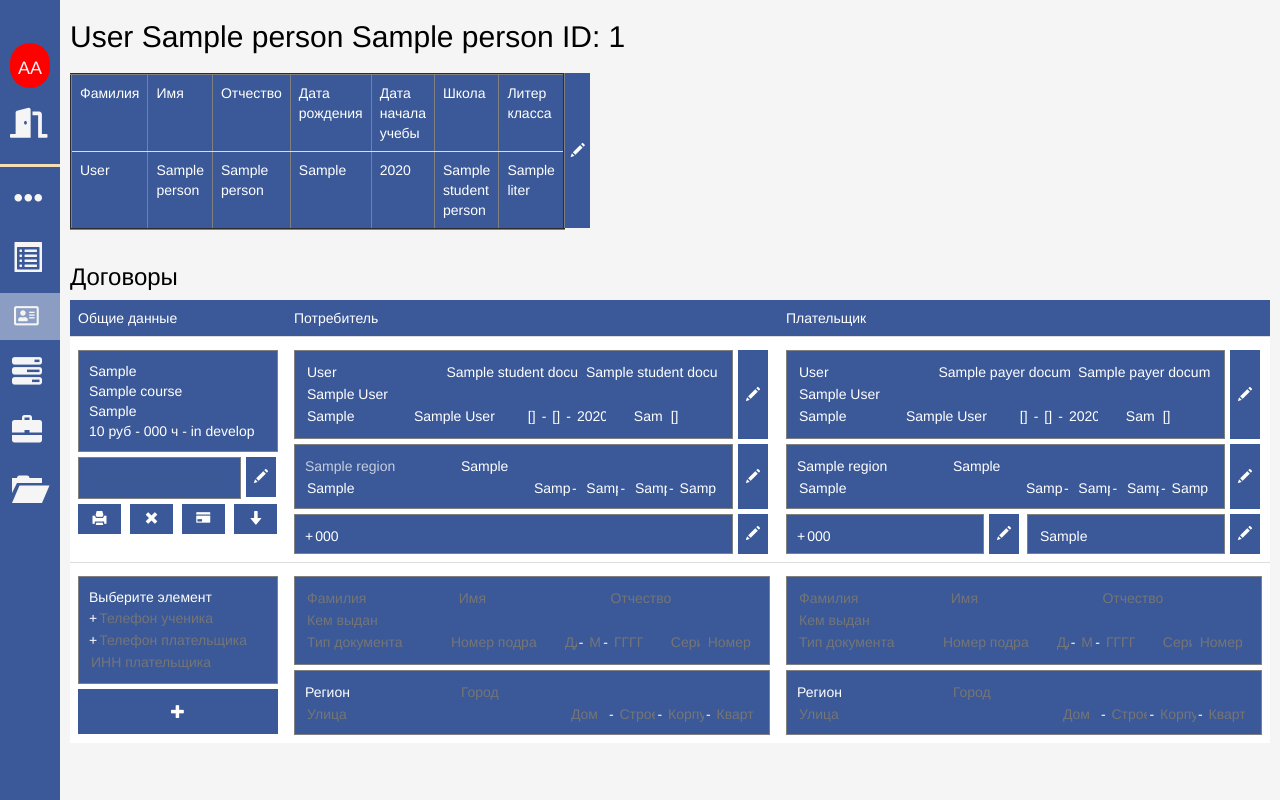
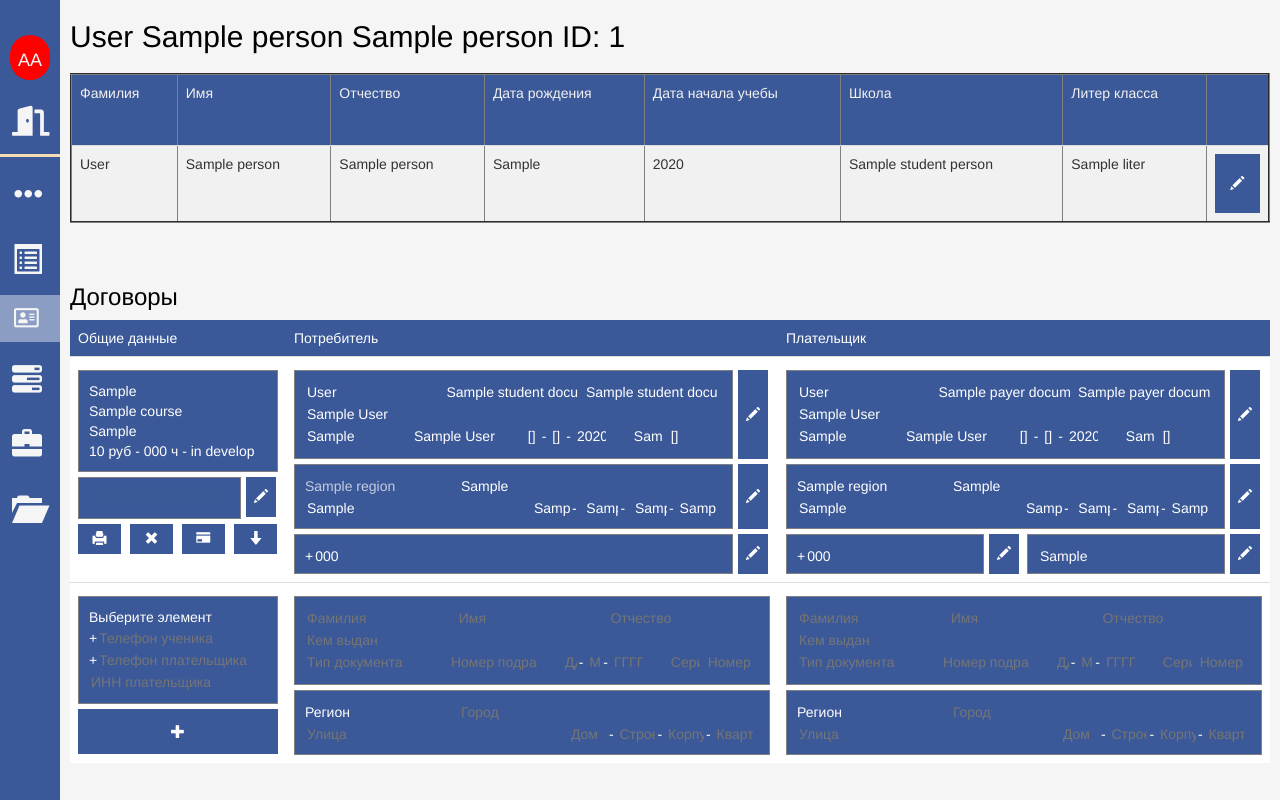
Before and after one commit to nikhovas/cspcapp, a Django app: template templates/student_detail_view.html in a window 1280 px wide. Run offline with Django 3.2, Linux system fonts and the light colour scheme; the template is opened without the code that fills it: most values are stand-ins (such as "Sample title", 1, 10 or a date in 2020); lists and menus that the app fills with data are empty; some libraries are stand-ins or nearby versions.

Commit message:
student info big update

```diff
--- a/cspcapp/static/css/base.css
+++ b/cspcapp/static/css/base.css
@@ -16,7 +16,7 @@ body {
     height: 100%;
     width: 60px;
     position: fixed;
-    z-index: 5;
+    z-index: 1;
     top: 0;
     left: 0;
     background-color: #3b5998;
@@ -26,24 +26,29 @@ body {
 
 
 .window-content {
+    position: relative;
     margin-left: 60px; /* Same as the width of the sidebar */
     padding: 0px 10px;
-    z-index: 6;
+    z-index: 1  ;
 }
 
 .login-info {
-    padding: 8px 10px;
+    padding-left: 10px;
     text-decoration: none;
     font-size: 30px;
     color: whitesmoke;
     display: block;
-    border-bottom: 3px solid wheat;
 }
 
 .login-info div {
     margin-top: 15px;
     margin-bottom: 10px;
     font-size: 30px;
+}
+
+.exit-button{
+    padding-bottom: 10px;
+    border-bottom: 3px solid wheat;
 }
 
 .portfolio_element {
@@ -55,13 +60,12 @@ body {
     display: block;
 }
 
-/* ---------------------------------------------------------
- Style The Dropdown Button */
 
 /* The navigation menu links */
 .sidebar a {
     padding-left: 20%;
     margin-top: 25%;
+    padding-top: 10%;
     text-decoration: none;
     font-size: 30px;
     color: whitesmoke;
--- a/cspcapp/urls.py
+++ b/cspcapp/urls.py
@@ -19,7 +19,8 @@ urlpatterns = [
     url(r'^accounts/', include('django.contrib.auth.urls')),
     url(r'^courses/$', views.courses_view, name='cspcapp_courses_view'),
     url(r'^teachers/$', views.teachers_view, name='cspcapp_teachers_view'),
-    url(r'^', views.students_overview, name='cspcapp_students_overview')
+    url(r'^', views.students_overview, name='cspcapp_students_overview'),
+    url(r'^login/$', views.login, name='cspcapp_login')
 ]
 
 
--- a/cspcapp/views.py
+++ b/cspcapp/views.py
@@ -51,8 +51,12 @@ def courses_view(request: WSGIRequest) -> HttpResponse:
 
 @login_required
 def teachers_view(request: WSGIRequest) -> HttpResponse:
-    courses_info = [(i, CourseElement.objects.filter(course=i)) for i in Course.objects.all()]
+    teachers_info = [(i, CourseElement.objects.filter(course=i)) for i in Course.objects.all()]
     return render(request, 'teachers_info_view.html', {})
+
+
+def login(request: WSGIRequest) -> HttpResponse:
+    return render(request, 'login.html')
 
 
 def meta_base_view(request):
--- a/templates/base.html
+++ b/templates/base.html
@@ -6,7 +6,7 @@
     <meta http-equiv="X-UA-Compatible" content="IE=edge">
     <meta name="viewport" content="width=device-width, initial-scale=1">
     {% block title %}{% endblock %}
-    <!— Bootstrap —>
+    <!--Bootstrap -->
 {#    <link href="css/bootstrap.min.css" rel="stylesheet">#}
     <link rel="stylesheet" href="//maxcdn.bootstrapcdn.com/bootstrap/3.4.0/css/bootstrap.min.css">
     <link rel="stylesheet" href="//maxcdn.bootstrapcdn.com/bootstrap/3.4.0/css/bootstrap-theme.min.css">
@@ -29,35 +29,27 @@
 <div class="sidebar">
     <div class="login-info">
         <div class="circle" style="padding: 0px 0px 10px 8px; padding-bottom: 45px"><font size="4">AA</font></div>
-        <div>
-            <span class="fas fa-door-open"></span>
-        </div>
+    </div>
+    <div class="exit-button">
+        <a href="/login/"><span class="fas fa-door-open"></span></a>
     </div>
     <div class="sidebar-element">
-        <a href="#"><span class="glyphicon glyphicon-option-horizontal"></span></a>
+        <a href="#" target="_self"><span class="glyphicon glyphicon-option-horizontal"></span></a>
     </div>
     <div class="sidebar-element">
-        <a href="/"><span class="glyphicon glyphicon-list-alt"></span></a>
+        <a href="/" target="_self"><span class="glyphicon glyphicon-list-alt"></span></a>
     </div>
     {% block common_list_sublevel %}
     {% endblock %}
     <div class="sidebar-element">
-        <a href="/courses/"><span class="glyphicon glyphicon-tasks"></span></a>
+        <a href="/courses/" target="_self"><span class="glyphicon glyphicon-tasks"></span></a>
     </div>
     <div class="sidebar-element">
-        <a href="/teachers/"><span class="glyphicon glyphicon-briefcase"></span></a>
+        <a href="/teachers/" target="_self"><span class="glyphicon glyphicon-briefcase"></span></a>
     </div>
     <div class="sidebar-element">
-        <a href="#"><span class="glyphicon glyphicon-folder-open"></span></a>
+        <a href="#" target="_self"><span class="glyphicon glyphicon-folder-open"></span></a>
     </div>
-    <!--<div class="dropdown">
-      <button class="dropbtn">Dropdown</button>
-      <div class="dropdown-content">
-        <a href="#">Link 1</a>
-        <a href="#">Link 2</a>
-        <a href="#">Link 3</a>
-      </div>
-    </div>-->
 
 </div>
 
--- a/templates/student_detail_view.html
+++ b/templates/student_detail_view.html
@@ -44,10 +44,9 @@
         {{ person.person_surname_txt }} {{ person.person_name_txt }} {{ person.person_father_name_txt }} ID: {{ person.pk }}
     </h2>
 
-    <div style="display: inline-block; float: left;" >
-    <font color="white">
-                <table class="table main-table" id="first-table" style="width: 350px; background: #3b5998;" border="2">
-                <tr>
+    <div style="display: inline-block; width: 100%" >
+                <table class="table main-table" id="first-table" style="height: 150px; width: 100%" border="2">
+                    <tr style="background: #3b5998; color: #f1f1f1">
                         <td> Фамилия </td>
                         <td> Имя </td>
                         <td> Отчество </td>
@@ -55,7 +54,9 @@
                         <td> Дата начала учебы </td>
                         <td> Школа </td>
                         <td> Литер класса </td>
-                </tr><tr>
+                        <td></td>
+                    </tr>
+                    <tr style="background: #f1f1f1;">
                         <td> {{ person.person_surname_txt }} </td>
                         <td> {{ person.person_name_txt }} </td>
                         <td> {{ person.person_father_name_txt }} </td>
@@ -63,15 +64,13 @@
                         <td> {{ student_person.education_start_year }} </td>
                         <td> {{ student_person.school_name_txt }} </td>
                         <td> {{ student_person.liter }} </td>
+                        <td>
+                            <button style="background-color: #3b5998; width: 100%; height: 100%"  onclick="demo();">
+                            <span class="glyphicon glyphicon-pencil"/>
+                            </button>
+                        </td>
                     </tr>
                 </table>
-    </font>
-    </div>
-
-    <div style="padding-top: 10px; margin-left: 40%;">
-                    <button style="background-color: #3b5998; height: 155px "  onclick="demo();">
-                        <span class="glyphicon glyphicon-pencil"/>
-                    </button>
     </div>
     <div style="margin-top: 3%">
         <h3 style="color: black; width: 100%">Договоры</h3>
--- a/templates/students_overview.html
+++ b/templates/students_overview.html
@@ -33,10 +33,10 @@
                     {{ student.person_father_name_txt }}
                 </td>
                 <td>
-                    <a href="/student/detail/{{ student.person_id }}/" class="smallsquarebutton" target="_blank">
+                    <a href="/student/detail/{{ student.person_id }}/" class="smallsquarebutton" target="_self">
                         <span class="glyphicon glyphicon-eye-open"></span>
                     </a>
-                    <a href="{{object.get_update_url}}" class="smallsquarebutton">
+                    <a href="{{object.get_update_url}}" class="smallsquarebutton" target="_self">
                             <span class="glyphicon glyphicon-remove"></span>
                     </a>
                 </td>
```
Also changed, not shown: other parts of cspcapp/static/css/base.css (+1 -47 lines), templates/registration/login.html (deleted, +0 -44 lines). Lines whose indentation alone changed are shown as unchanged.
